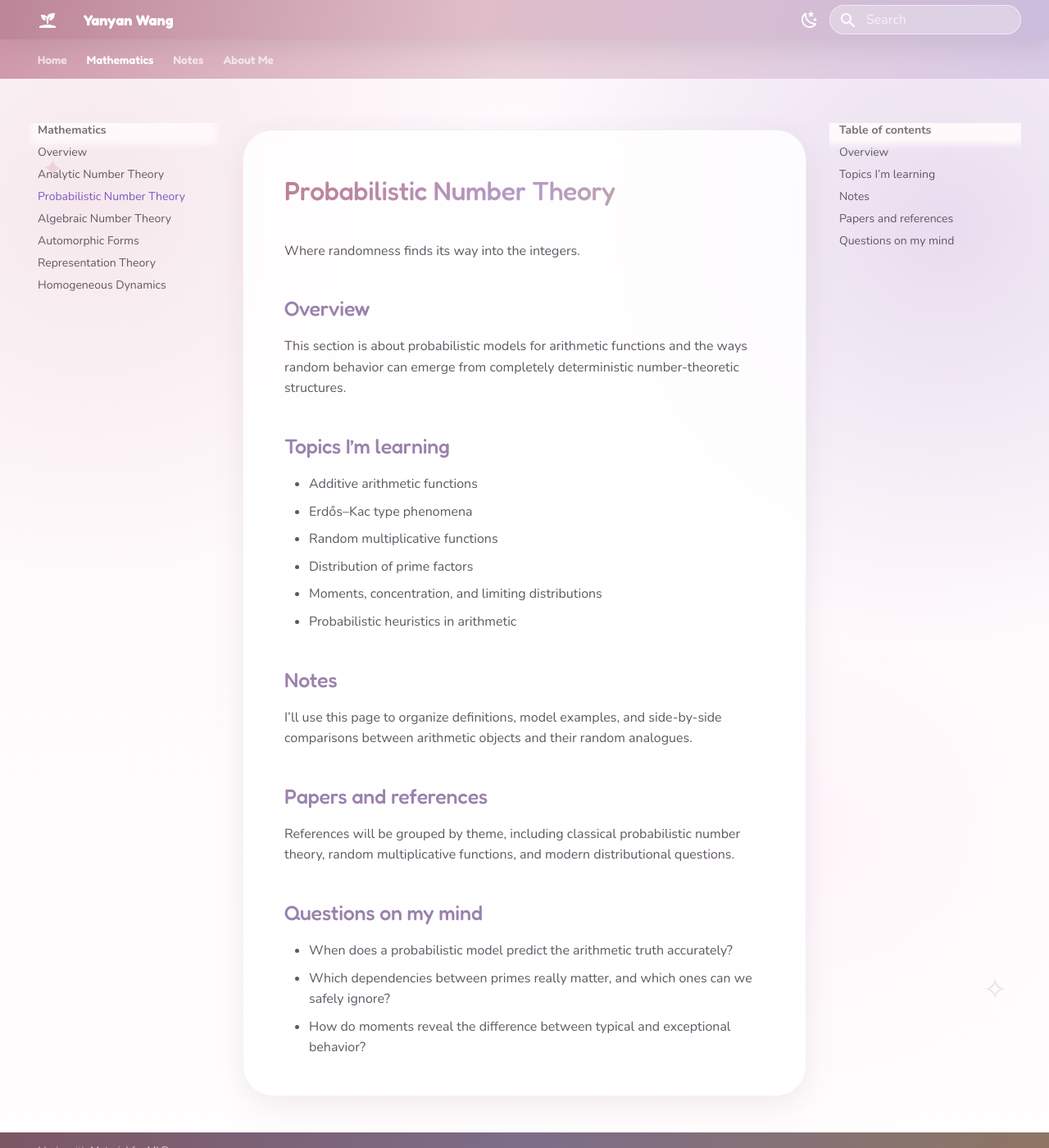
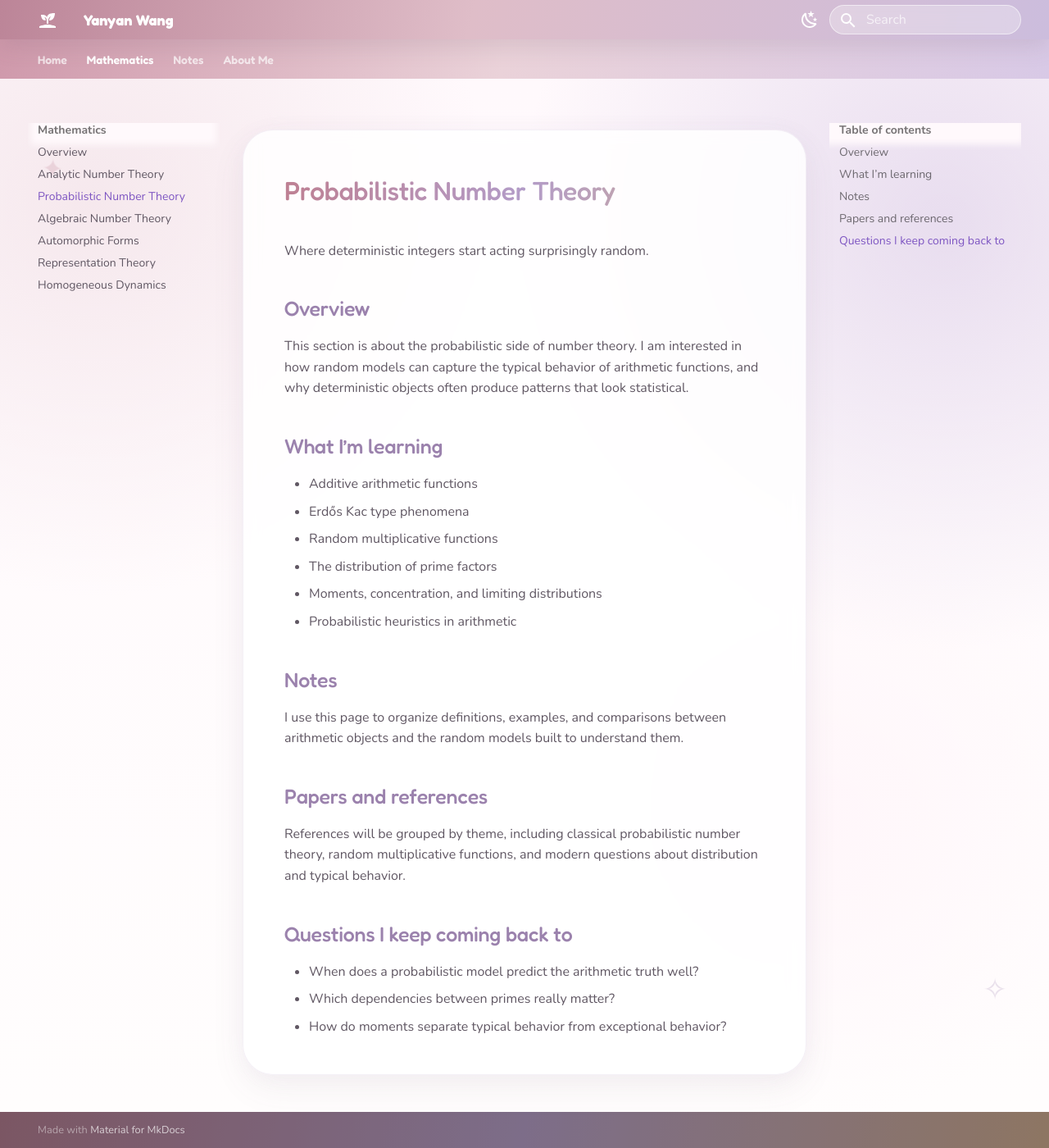
Before and after one commit to yanyanwang-math/yanyanwang-math.github.io, an MkDocs documentation site: the page built from docs/probabilistic-number-theory/index.md, in a window 1280 px wide and 1400 px high. Shown: the whole window at 82% size. Built offline with MkDocs 1.6.1 and Material for MkDocs 9.7.7, drawn with Linux system fonts in a browser that asks for light colours.

Commit message:
Add files via upload

```diff
--- a/docs/probabilistic-number-theory/index.md
+++ b/docs/probabilistic-number-theory/index.md
@@ -1,30 +1,30 @@
 # Probabilistic Number Theory
 
-Where randomness finds its way into the integers.
+Where deterministic integers start acting surprisingly random.
 
 ## Overview
 
-This section is about probabilistic models for arithmetic functions and the ways random behavior can emerge from completely deterministic number-theoretic structures.
+This section is about the probabilistic side of number theory. I am interested in how random models can capture the typical behavior of arithmetic functions, and why deterministic objects often produce patterns that look statistical.
 
-## Topics I’m learning
+## What I’m learning
 
 - Additive arithmetic functions
-- Erdős–Kac type phenomena
+- Erdős Kac type phenomena
 - Random multiplicative functions
-- Distribution of prime factors
+- The distribution of prime factors
 - Moments, concentration, and limiting distributions
 - Probabilistic heuristics in arithmetic
 
 ## Notes
 
-I’ll use this page to organize definitions, model examples, and side-by-side comparisons between arithmetic objects and their random analogues.
+I use this page to organize definitions, examples, and comparisons between arithmetic objects and the random models built to understand them.
 
 ## Papers and references
 
-References will be grouped by theme, including classical probabilistic number theory, random multiplicative functions, and modern distributional questions.
+References will be grouped by theme, including classical probabilistic number theory, random multiplicative functions, and modern questions about distribution and typical behavior.
 
-## Questions on my mind
+## Questions I keep coming back to
 
-- When does a probabilistic model predict the arithmetic truth accurately?
-- Which dependencies between primes really matter, and which ones can we safely ignore?
-- How do moments reveal the difference between typical and exceptional behavior?
+- When does a probabilistic model predict the arithmetic truth well?
+- Which dependencies between primes really matter?
+- How do moments separate typical behavior from exceptional behavior?
```
